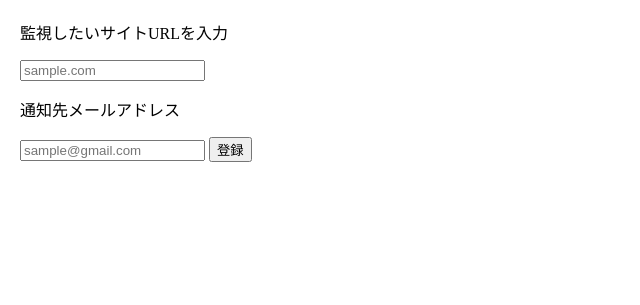
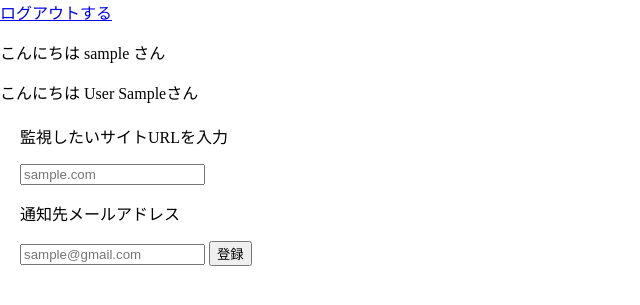
Before and after one commit to seiya0723/surveillance_02, a Django app: page / in a window 1280 px wide. Shown: the part 100-405 px from the top of the page, without its empty margins (0-640 px from the left). Run offline with Django 3.2, Linux system fonts and the light colour scheme; the visitor is signed in with stand-in values (Sample User, id 1); data that the repository does not hold is empty; some libraries are stand-ins or nearby versions.

Commit message:
add userid

```diff
--- a/surveillance/admin.py
+++ b/surveillance/admin.py
@@ -5,6 +5,8 @@ from .models import Information
 class InformationAdmin(admin.ModelAdmin):
 
     list_display    = [ "id","url","email" ]
+    #list_editable   = [ "url","email" ]
+
 
     search_fields   = [ "id","url","email" ]
 
@@ -13,3 +15,4 @@ class InformationAdmin(admin.ModelAdmin):
 
 
 admin.site.register(Information,InformationAdmin)
+#admin.site.register(Information)
--- a/surveillance/forms.py
+++ b/surveillance/forms.py
@@ -6,4 +6,4 @@ class InformationForm(forms.ModelForm):
 
     class Meta:
         model   = Information
-        fields  = ['url','email']
+        fields  = ['url','email','user_id']
--- a/surveillance/models.py
+++ b/surveillance/models.py
@@ -7,6 +7,7 @@ class Information(models.Model):
 
     url = models.URLField(verbose_name='URL',max_length=200)
     email = models.EmailField(verbose_name='メールアドレス',max_length=254)
+    user_id = models.IntegerField(verbose_name="ユーザーID")
 
 
     def __str__(self):
--- a/surveillance/views.py
+++ b/surveillance/views.py
@@ -19,19 +19,25 @@ class SurveillanceView(LoginRequiredMixin,View):
 
     def get(self, request, *args, **kwargs):
 
-        informations  = Information.objects.all()
+        print(request.user.id)
+
+        informations    = Information.objects.filter(user_id=request.user.id)
+
+        #informations    = Information.objects.all()
+
+
+
         context = { "informations":informations }
         return render(request,"surveillance/index.html",context)
 
     def post(self, request, *args, **kwargs):
 
-        """
-        posted  = Information( url = request.POST["url"],email = request.POST["email"] )
-        posted.save()
-        """
+        copied              = request.POST.copy()
+        copied["user_id"]   = request.user.id
+
 
         #forms.pyを使ったほうが、フィールドが増えてもビューの書き換えは発生しないし、バリデーション(入力値のチェック)までできる
-        form    = InformationForm(request.POST)
+        form    = InformationForm(copied)
 
         if form.is_valid():
             print("バリデーションOK")
@@ -50,6 +56,8 @@ class SurveillanceDeleteView(LoginRequiredMixin,View):
 
     def post(self, request, pk, *args, **kwargs):
 
+        #TODO:ここでリクエストを送ったユーザーと削除対象のuser_idが一致しているかチェックする
+
         #主キーが合致するものを検索、対象を削除する。
         #TIPS:urls.pyにて、入力値のチェックは行っているのであえてforms.pyにてクラスを定義してバリデーションをする必要はない。
         informations  = Information.objects.filter(id=pk)
--- a/templates/surveillance/index.html
+++ b/templates/surveillance/index.html
@@ -10,6 +10,13 @@
 </head>
 <body>
     <div class="header">サイト監視君  <i class="far fa-eye"></i></div>
+
+    <a href="{% url 'account_logout' %}">ログアウトする</a>
+
+    <p>こんにちは {{ request.user.username }} さん</p>
+
+    <p>こんにちは {{ request.user.last_name }} {{ request.user.first_name }}さん</p>
+
 
     <main class="container">
         <form method="POST">
@@ -24,8 +31,9 @@
 
         {% for information in informations %}
         <div class="border">
-            {{ information.url }}
+            {{ information.url|urlize }}
             {{ information.email }}
+            {# {{ information.user_id }} #}
 
             <!--
                 urls.pyで決めたappnameとnameからurlの逆引きをする。スペース区切りで引数を指定
```
Also changed, not shown: surveillance/migrations/0002_auto_20210702_1042.py (added).
